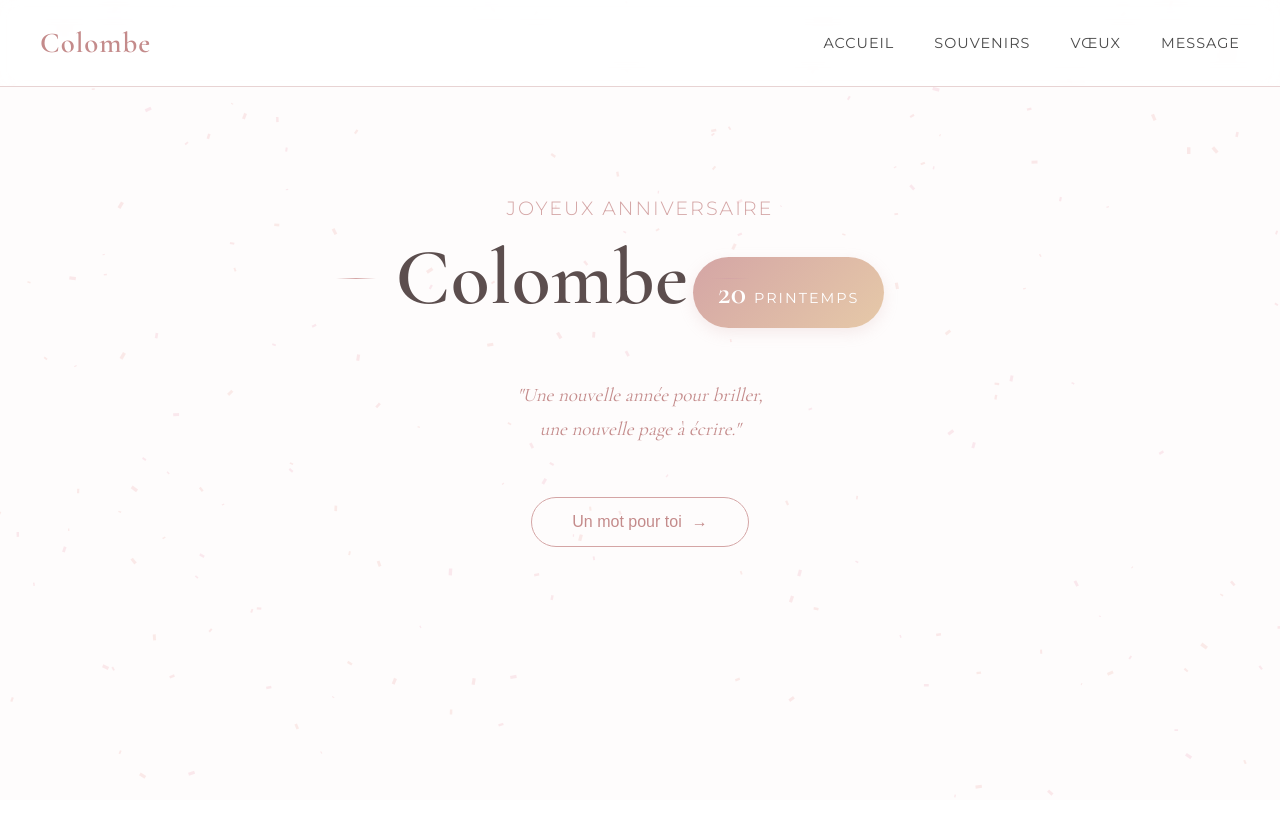
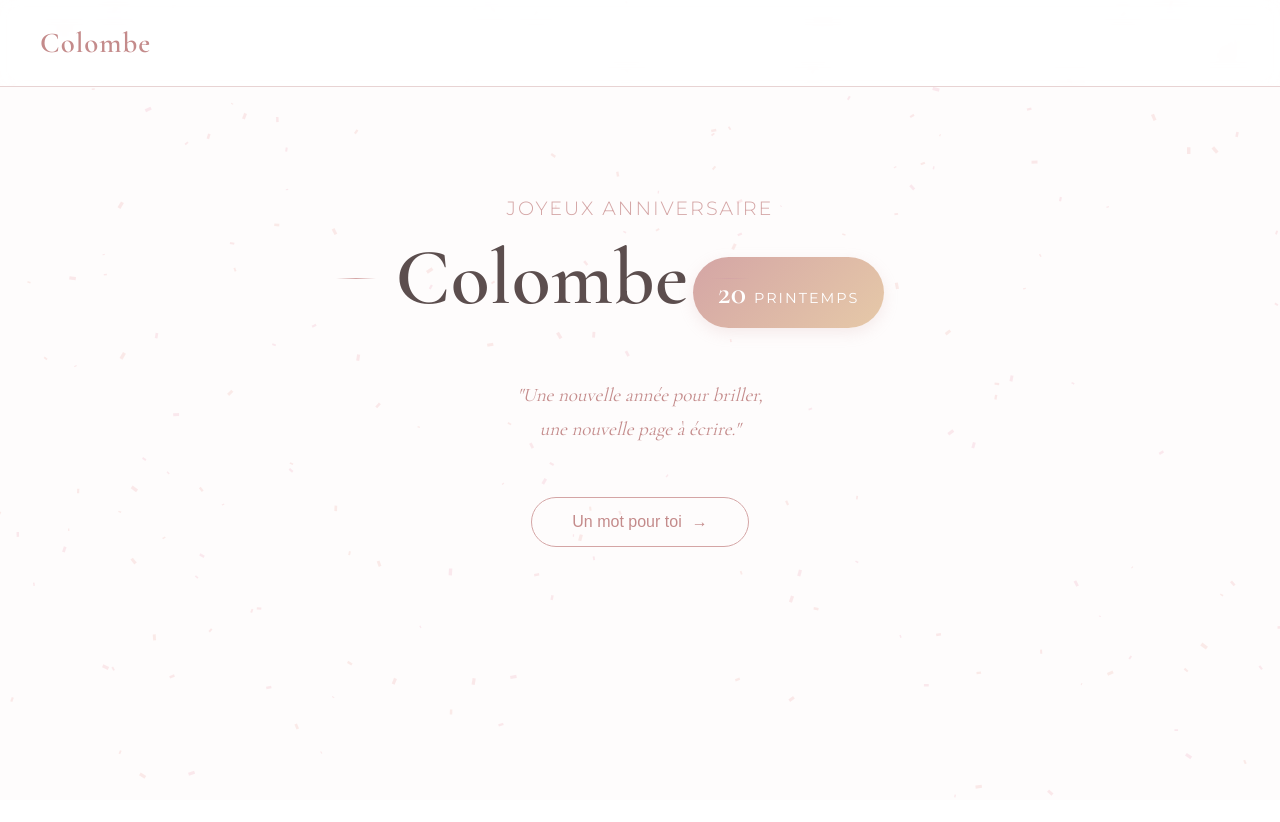
Before and after one commit to Ralphtils/Colombe, a plain HTML site: page index.html in a window 1280 px wide. Shown: the top 822 px of the page. Drawn offline with nearby package versions, Linux system fonts and the light colour scheme.

Commit message:
Disable navbar links by commenting them out
Comment out navigation links in the navbar.

```diff
--- a/index.html
+++ b/index.html
@@ -14,10 +14,10 @@
         <div class="nav-container">
             <div class="logo">Colombe<span class="logo-dot"></span></div>
             <div class="nav-links">
-                <a href="#accueil" class="nav-link">Accueil</a>
-                <a href="#souvenirs" class="nav-link">Souvenirs</a>
-                <a href="#voeux" class="nav-link">Vœux</a>
-                <a href="#message" class="nav-link">Message</a>
+                <!-- <a href="#accueil" class="nav-link">Accueil</a> -->
+                <!-- <a href="#souvenirs" class="nav-link">Souvenirs</a> -->
+                <!-- <a href="#voeux" class="nav-link">Vœux</a> -->
+                <!-- <a href="#message" class="nav-link">Message</a> -->
             </div>
         </div>
     </nav>
```
